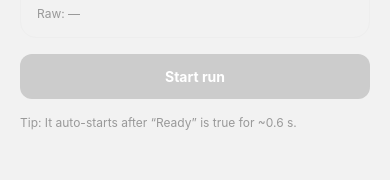
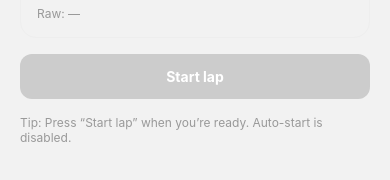
Before and after one commit to Wiiifiii/ESP8266-MPU6050-TOF, a React Native app in the folder app/: screen /Ready in a window 390 px wide. Shown: the part 288-468 px from the top of the page. Built offline with nearby package versions, Linux system fonts and the light colour scheme; no server answers.

Commit message:
app: manual start on Ready; add AUTO_START_ON_READY flag; remove auto-set startTime in Running

```diff
--- a/app/config.js
+++ b/app/config.js
@@ -9,3 +9,6 @@ export const SHOW_DEBUG = true;          // toggle a raw JSON/values line for qu
 export const ACCEL_UNITS = 'g';          // 'g' if firmware sends ax/ay in g; 'mps2' if already m/s^2
 export const G = 9.80665;
 export const ACCEL_SCALE = ACCEL_UNITS === 'g' ? G : 1;
+
+// NEW: manual start preference (keep false for button-only start)
+export const AUTO_START_ON_READY = false;
--- a/app/screens/ReadyScreen.js
+++ b/app/screens/ReadyScreen.js
@@ -4,7 +4,7 @@ import { View, Text, Pressable } from 'react-native';
 import StepperHeader from '../components/StepperHeader';
 import { getStart, startDemoRun } from '../api';
 import { useLap } from '../context/LapContext';
-import { READY_THRESHOLD_MM, SHOW_DEBUG } from '../config';
+import { READY_THRESHOLD_MM, SHOW_DEBUG, AUTO_START_ON_READY } from '../config';
 
 export default function ReadyScreen({ navigation }) {
   const { setStartTime } = useLap();
@@ -30,16 +30,17 @@ export default function ReadyScreen({ navigation }) {
   const isReady = Number.isFinite(mm) && mm > 0 && mm <= READY_THRESHOLD_MM;
   setReady(isReady);
 
+        if (AUTO_START_ON_READY) {
           const now = Date.now();
           if (isReady) {
             if (!readySinceRef.current) readySinceRef.current = now;
-          // auto-advance if ready has been continuously true for 600ms
             if (now - readySinceRef.current >= 600) {
               beginRun();
-            return; // stop polling, navigate happens in beginRun
+              return;
             }
           } else {
             readySinceRef.current = null;
+          }
         }
       } catch {
         // ignore transient errors; keep polling
@@ -92,11 +93,11 @@ export default function ReadyScreen({ navigation }) {
             opacity: pressed ? 0.85 : 1
           })}
         >
-          <Text style={{ color: 'white', fontWeight: '700' }}>Start run</Text>
+          <Text style={{ color: 'white', fontWeight: '700' }}>Start lap</Text>
         </Pressable>
 
         <Text style={{ color: '#999', fontSize: 12 }}>
-          Tip: It auto-starts after “Ready” is true for ~0.6 s.
+          Tip: Press “Start lap” when you’re ready. Auto-start is disabled.
         </Text>
       </View>
     </View>
--- a/app/screens/RunningScreen.js
+++ b/app/screens/RunningScreen.js
@@ -19,7 +19,6 @@ export default function RunningScreen({ navigation }) {
   const prevRef = useRef(null);
 
   useEffect(() => {
-    if (!startTime) setStartTime(Date.now());
     let mounted = true;
 
     const loop = async () => {
```
Lines whose indentation alone changed are shown as unchanged.
